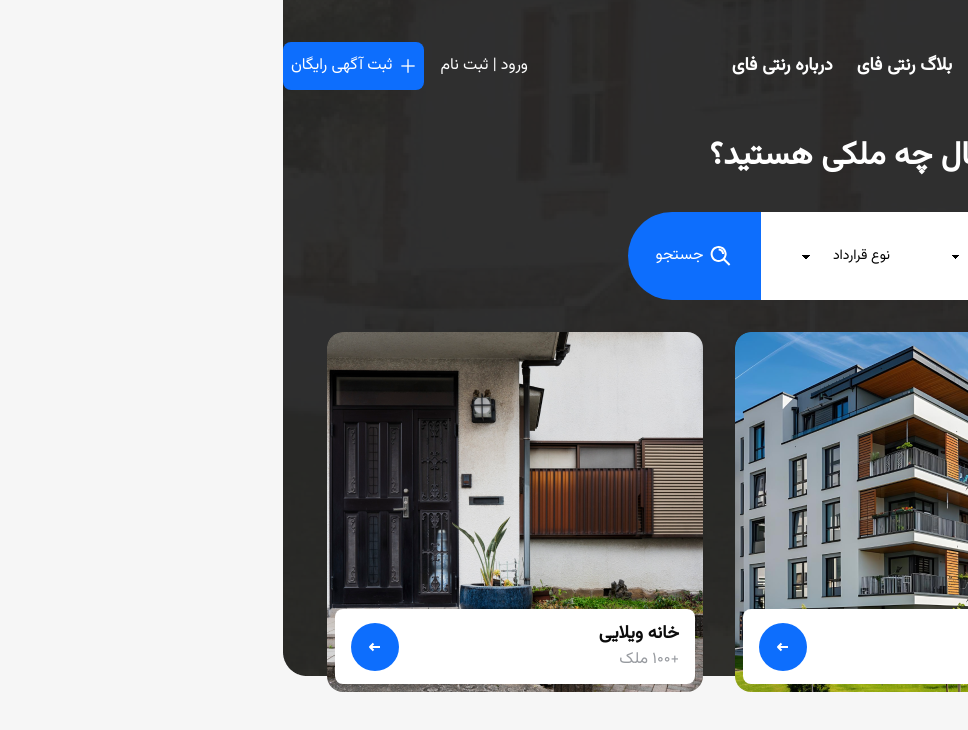
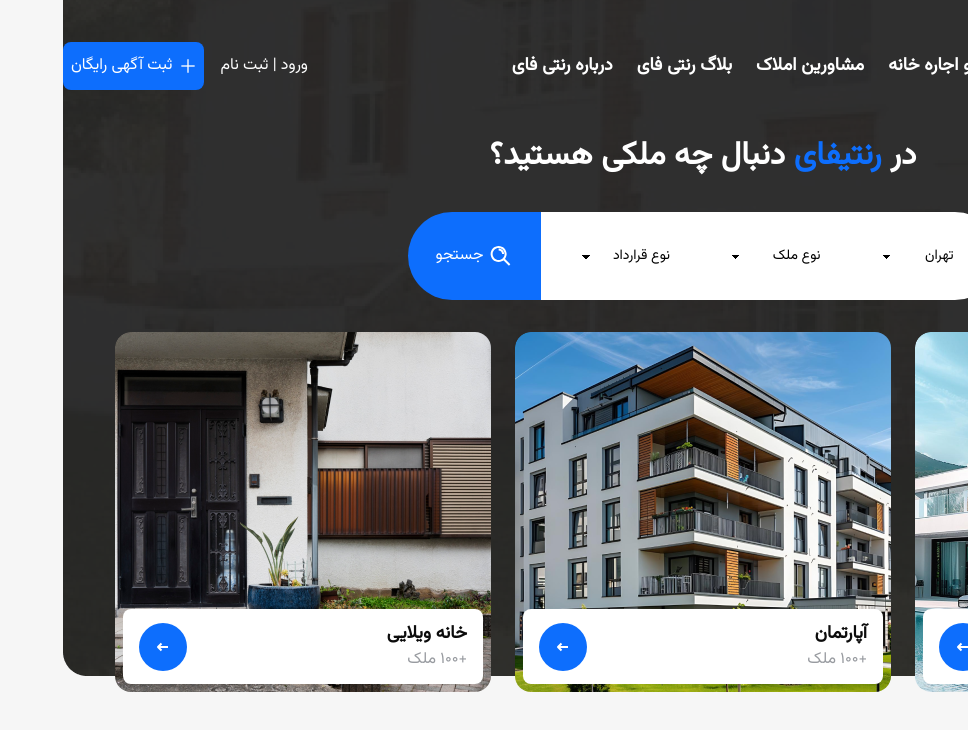
Before and after one commit to pouryazardosht/rentify-frontend, a React (Vite) app: page / in a window 1280 px wide. Shown: the top 730 px of the page, without its empty margins (312-1280 px from the left). Built offline with nearby package versions, Linux system fonts and the light colour scheme.

Commit message:
fix: banner cards grid added

```diff
--- a/src/pages/Home/components/BannerCardsContainer.jsx
+++ b/src/pages/Home/components/BannerCardsContainer.jsx
@@ -6,10 +6,12 @@ import BannerCard from "./BannerCard"
 
 function BannerCardsContainer() {
     return (
-        <div className="flex items-center gap-8">
-            <BannerCard image="bg-banner-card1" title="ویلا" />
-            <BannerCard image="bg-banner-card2" title="آپارتمان" />
-            <BannerCard image="bg-banner-card3" title="خانه ویلایی" />
+        <div className="flex justify-center ">
+            <div className="grid gap-6 grid-cols-1 sm:grid-cols-1 lg:grid-cols-2 xl:grid-cols-3">
+                <BannerCard image="bg-banner-card1" title="ویلا" />
+                <BannerCard image="bg-banner-card2" title="آپارتمان" />
+                <BannerCard image="bg-banner-card3" title="خانه ویلایی" />
+            </div>
         </div>
     )
 }
```
